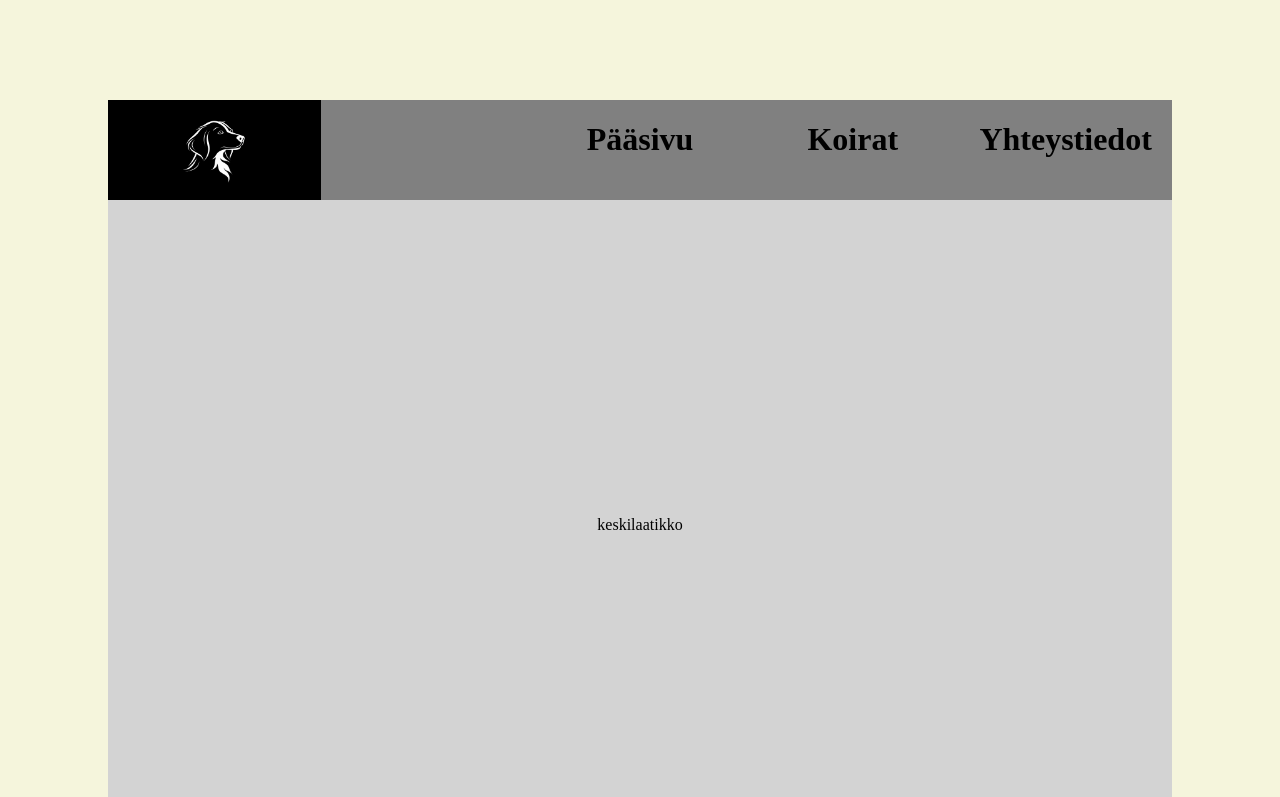
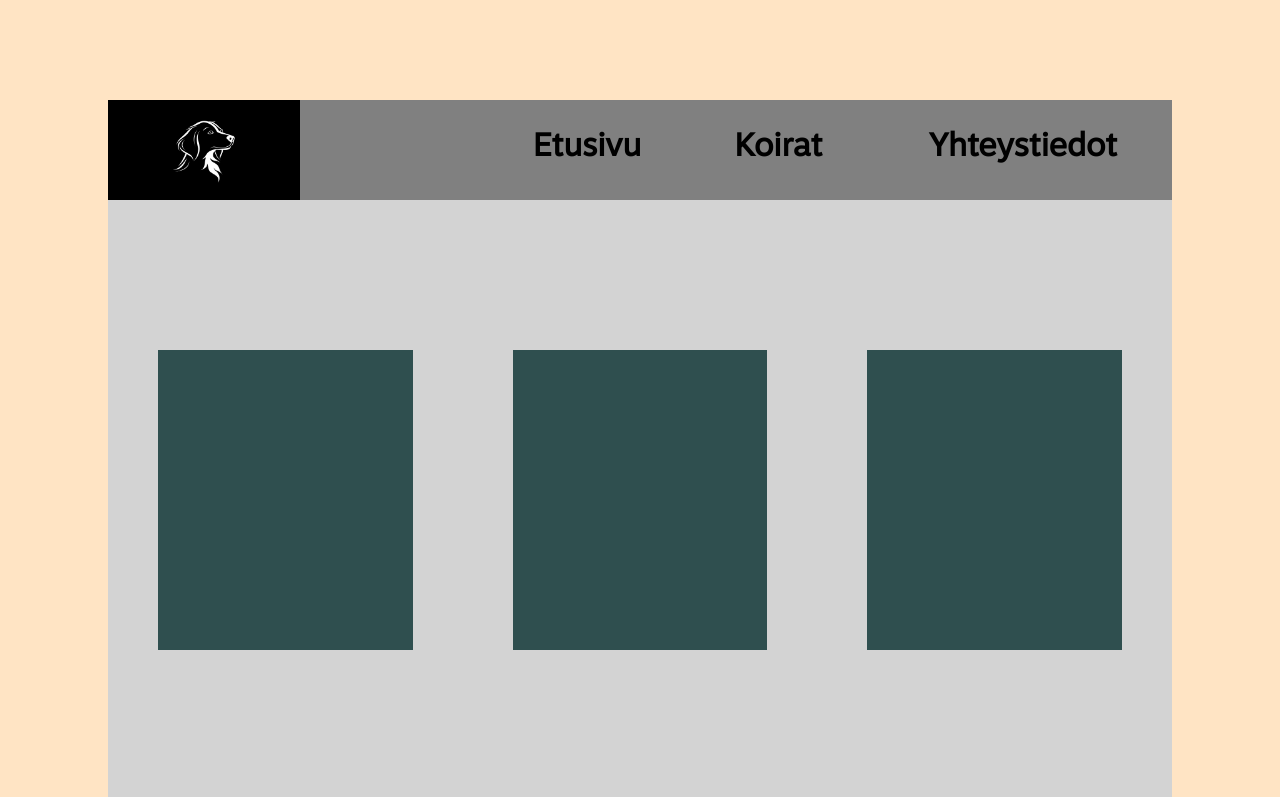
Before and after one commit to eliaskapa/webdev, a plain HTML site: page omasivu/index.html in a window 1280 px wide. Shown: the top 797 px of the page. Drawn offline with Linux system fonts and the light colour scheme.

Commit message:
tuotelaatikot

```diff
--- a/omasivu/index.html
+++ b/omasivu/index.html
@@ -16,7 +16,7 @@
       </div>
 
       <div class="Y3laatikko">
-        <h1> Pääsivu</h1>
+        <h1>Etusivu</h1>
 
       </div>
 
@@ -30,14 +30,20 @@
     </div>
 
     <div class="Klaatikko">
-      <p>keskilaatikko</p>
-      <div class="TuoteLaatikko">
-        <div class="KKuvalaatikko">
+      <div class="TuoteLaatikko1">
+        <div class="KKuvalaatikko1">
         </div>
+      </div>
 
+      <div class="TuoteLaatikko2">
+        <div class="KKuvalaatikko2">
+        </div>
+      </div>
+        <div class="TuoteLaatikko3">
+        <div class="KKuvalaatikko3">
+      </div>
 
       </div>
-
     </div>
 
     <div class="Alaatikko">
--- a/omasivu/styles.css
+++ b/omasivu/styles.css
@@ -1,29 +1,22 @@
-
 
 @font-face {
-
-font-family: 'Motiva Sans';
-src: url(MotivaSans-Regular.ttf) format('truetype');
-
+    font-family: 'Motiva Sans';
+    src: url('SteamFont/MotivaSans-Regular.ttf') format('truetype');
+    font-weight: 400;
+    font-style: normal;
 }
 
 
-
 body {
-    background-color: beige;
-    font-family: 'Motiva Sans, sans-serif ';
+    background-color:bisque;
+    font-family: 'Motiva Sans', sans-serif;
     text-align: center;
 
 }
 
-
-
-
-
 p {
 line-height: 0.1;
 }
-
 
 .Ylaatikot {
     display: flex;
@@ -37,7 +30,7 @@ line-height: 0.1;
 .Y1laatikko {
     background-color: black;
     height: 100px;
-    width: 20%;
+    width: 18%;
     justify-content: flex-start;
 }
 
@@ -52,38 +45,81 @@ line-height: 0.1;
 .Y2laatikko {
     background-color: grey;
     height: 100px;
-    width: 20%;
+    width: 18%;
 
 }
 
 .Y3laatikko {
     background-color: grey;
     height: 100px;
-    width: 20%;
+    width: 18%;
 
 }
 
 .Y4laatikko {
     background-color: grey;
     height: 100px;
-    width: 20%;
+    width: 18%;
 
 }
 
 .Y5laatikko {
     background-color: grey;
     height: 100px;
-    width: 20%;
+    width: 28%;
 }
 
 .Klaatikko {
     display: flex;
+    flex-direction: row;
     justify-content: center;
     align-items: center;
     background-color: lightgray;
-    height: 650px;
+    height: 600px;
     margin: 0px 100px;
 }
+
+.TuoteLaatikko1 {
+    display: flex;
+    justify-content: center;
+    align-items: center;
+    background-color:darkslategray;
+    height: 50%;
+    width: 30%;
+    margin: 50px;
+}
+
+.TuoteLaatikko2 {
+    display: flex;
+    justify-content: center;
+    align-items: center;
+    background-color:darkslategray;
+    height: 50%;
+    width: 30%;
+    margin: 50px;
+
+}
+
+.TuoteLaatikko3 {
+    display: flex;
+    justify-content: center;
+    align-items: center;
+    background-color:darkslategray;
+    height: 50%;
+    width: 30%;
+    margin: 50px;
+}
+
+.Klaatikko2 {
+    display: flex;
+    flex-direction: row;
+    justify-content: center;
+    align-items: center;
+    background-color: lightgray;
+    height: 600px;
+    margin: 0px 100px;
+}
+
 
 
 .Alaatikko {
```
Also changed, not shown: omasivu.txt (added), omasivu/SteamFont/MotivaSans-Medium.ttf (renamed from omasivu/MotivaSans-Medium.ttf), omasivu/SteamFont/MotivaSans-Regular.ttf (renamed from omasivu/MotivaSans-Regular.ttf), omasivu/img/ajokoira.webp (added), omasivu/img/belgianpaimen.jpg (added), omasivu/img/finnish-spitz.jpg (added), omasivu/img/lapinporokoira.jpg (added), omasivu/img/schipperke.png (added), omasivu/img/suomenlapinkoira.jpg (added).
